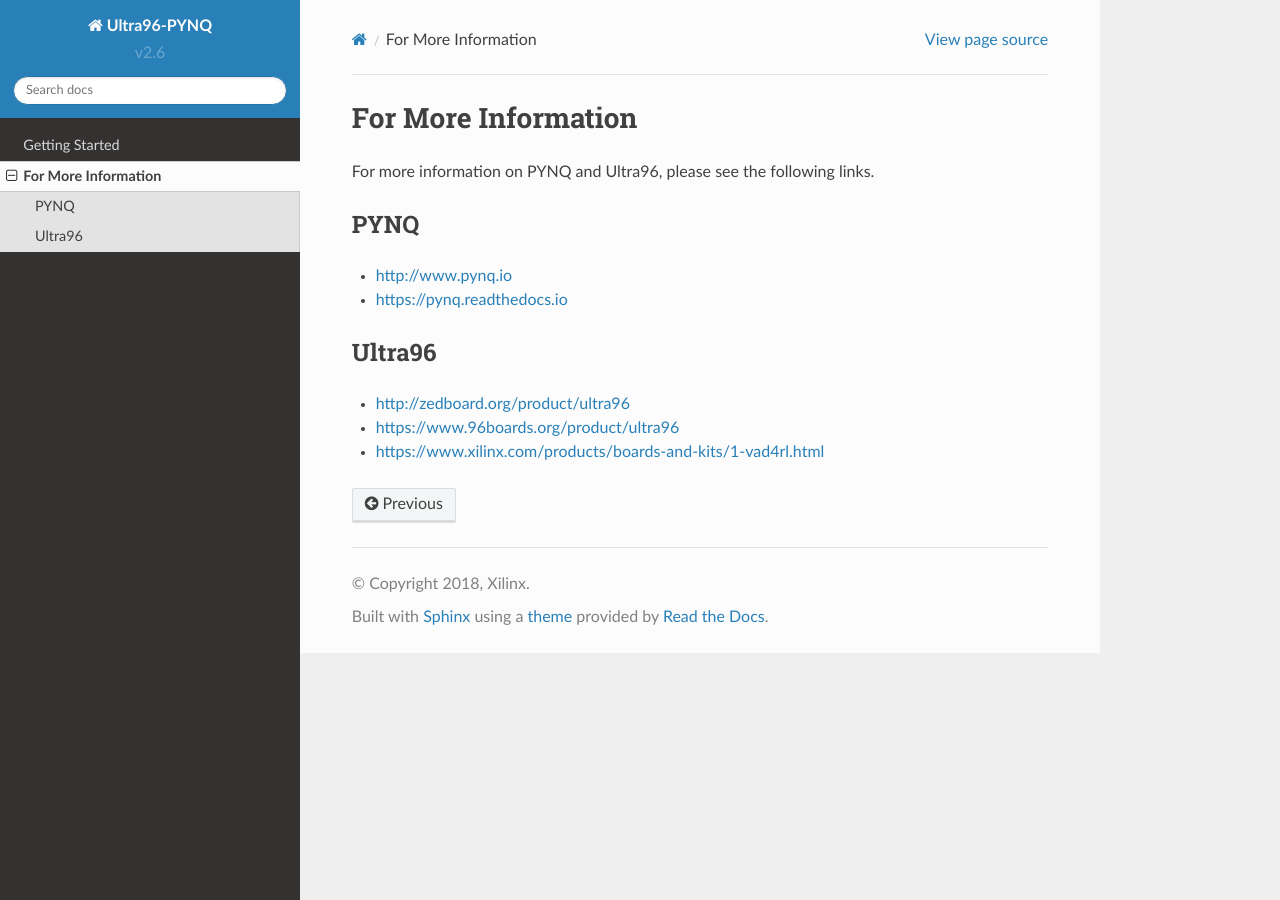
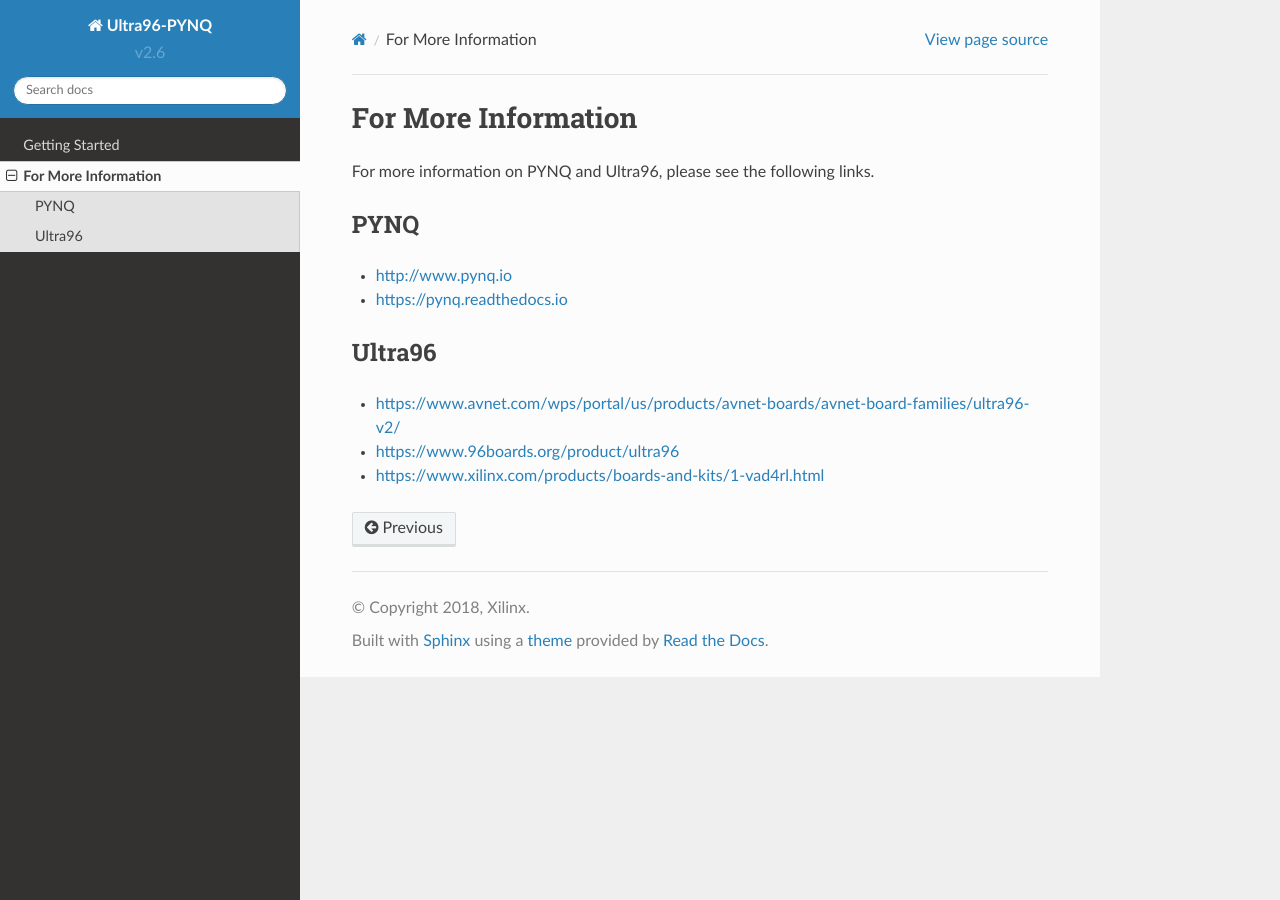
Before and after one commit to Avnet/Ultra96-PYNQ, a Sphinx documentation site: the page built from docs/source/for_more_information.rst, in a window 1280 px wide. Built offline with Sphinx 7.4.7 and the Read the Docs theme 2.0.0, drawn with Linux system fonts in a browser that asks for light colours; some of the changed lines change nothing that is shown.

Commit message:
Update link from 'zedboard' site to 'Avnet' site.
Link to zedboard.org does not exist anymore

```diff
--- a/docs/source/for_more_information.rst
+++ b/docs/source/for_more_information.rst
@@ -12,6 +12,6 @@
 
 Ultra96
 =======
-* http://zedboard.org/product/ultra96
+* https://www.avnet.com/wps/portal/us/products/avnet-boards/avnet-board-families/ultra96-v2/
 * https://www.96boards.org/product/ultra96
 * https://www.xilinx.com/products/boards-and-kits/1-vad4rl.html
```
